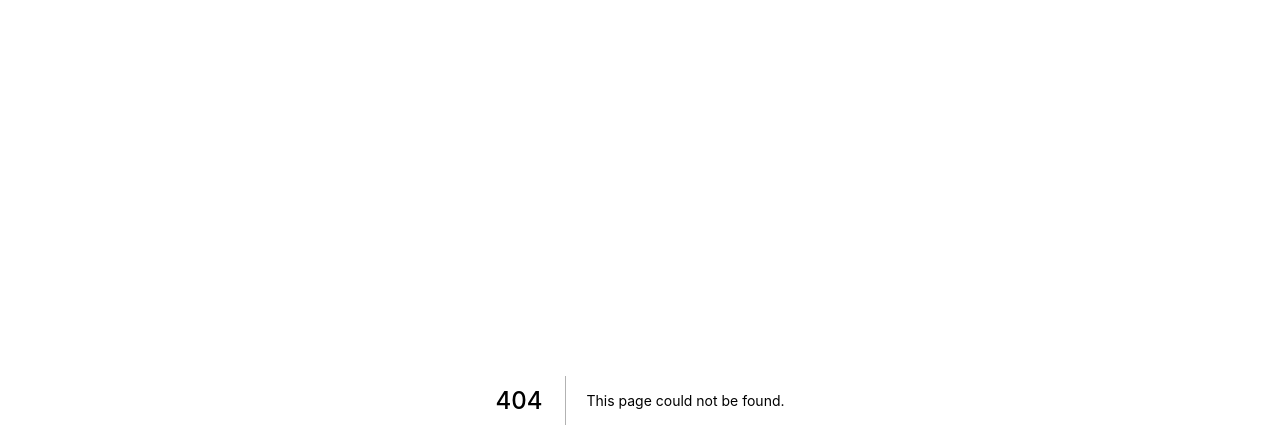
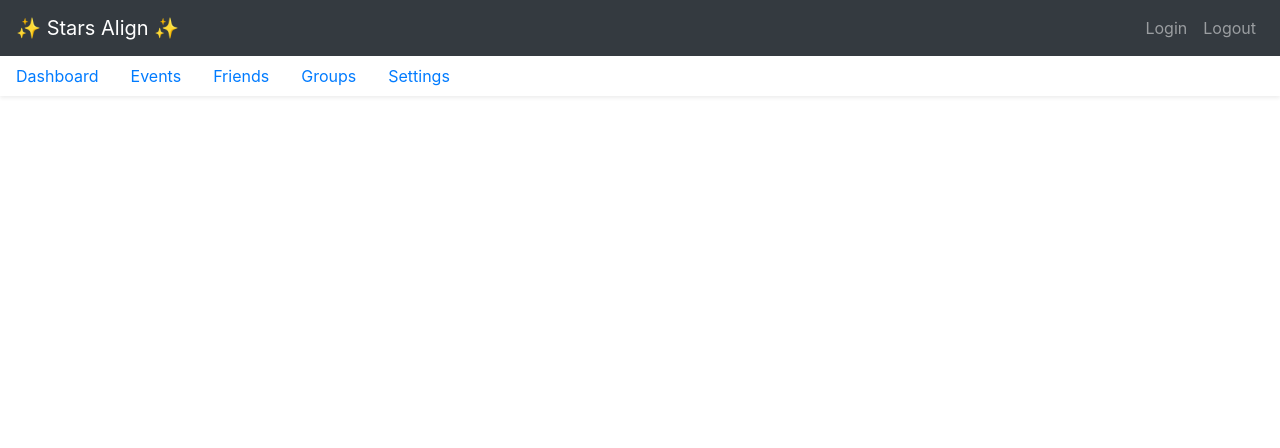
Before and after one commit to TyMick/nextjs-local-authentication, a Next.js app: page / in a window 1280 px wide. Before the commit this address had no page. Shown: the top 448 px of the page. Built offline with nearby package versions, Linux system fonts and the light colour scheme.

Commit message:
Add login/logout links to navbar

```diff
--- a/components/navbar.js
+++ b/components/navbar.js
@@ -2,9 +2,14 @@
 
 import React from "react";
 import Navbar from "react-bootstrap/Navbar";
+import Nav from "react-bootstrap/Nav";
 
 export default props => (
-  <Navbar bg="dark" variant="dark" className="justify-content-center">
+  <Navbar bg="dark" variant="dark" className="justify-content-between">
     <Navbar.Brand>&#x2728; Stars Align &#x2728;</Navbar.Brand>
+    <Nav>
+      <Nav.Link href="#">Login</Nav.Link>
+      <Nav.Link href="#">Logout</Nav.Link>
+    </Nav>
   </Navbar>
 );
--- /dev/null
+++ b/pages/index.js
@@ -0,0 +1,11 @@
+"use strict";
+
+import React from "react";
+import PageLayout from "../components/page-layout";
+import "../styles.scss";
+
+export default () => (
+  <PageLayout title="Dashboard">
+
+  </PageLayout>
+);
```
